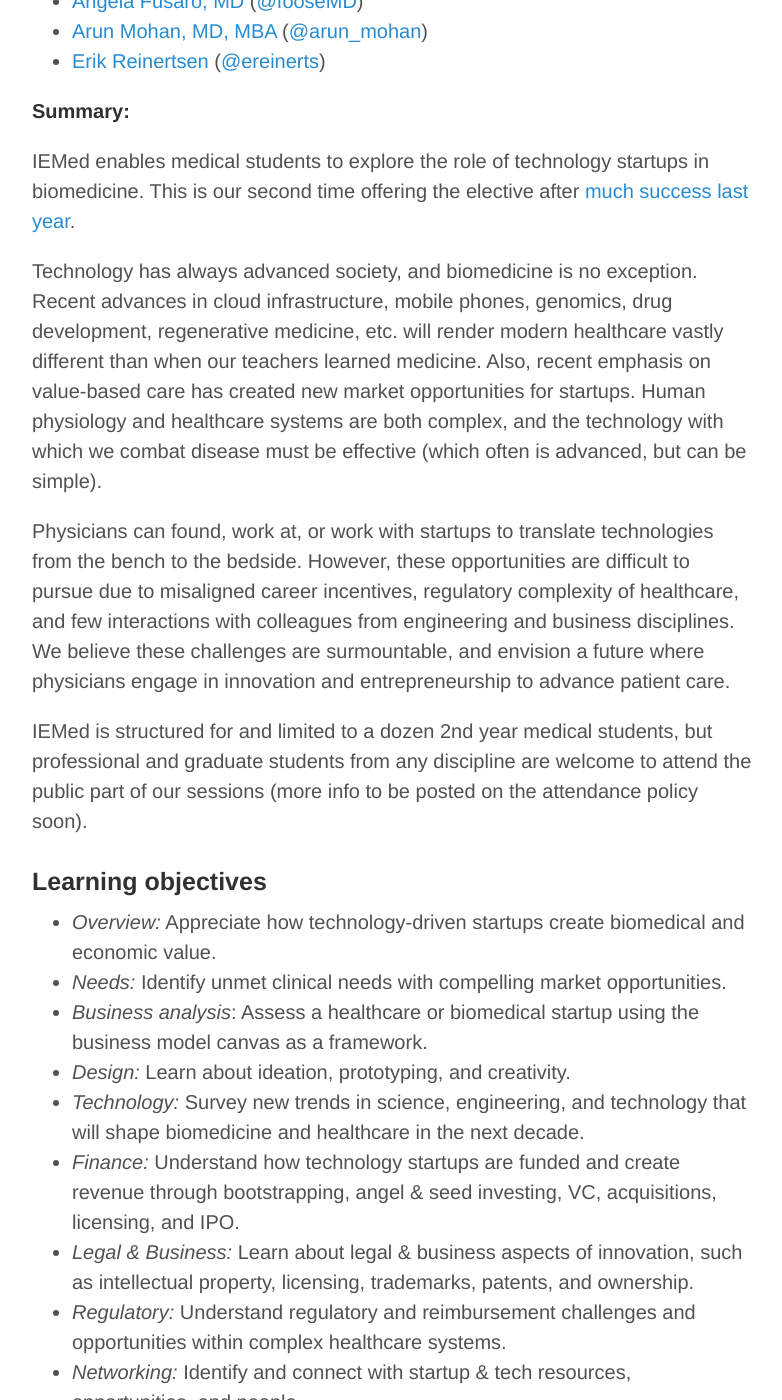
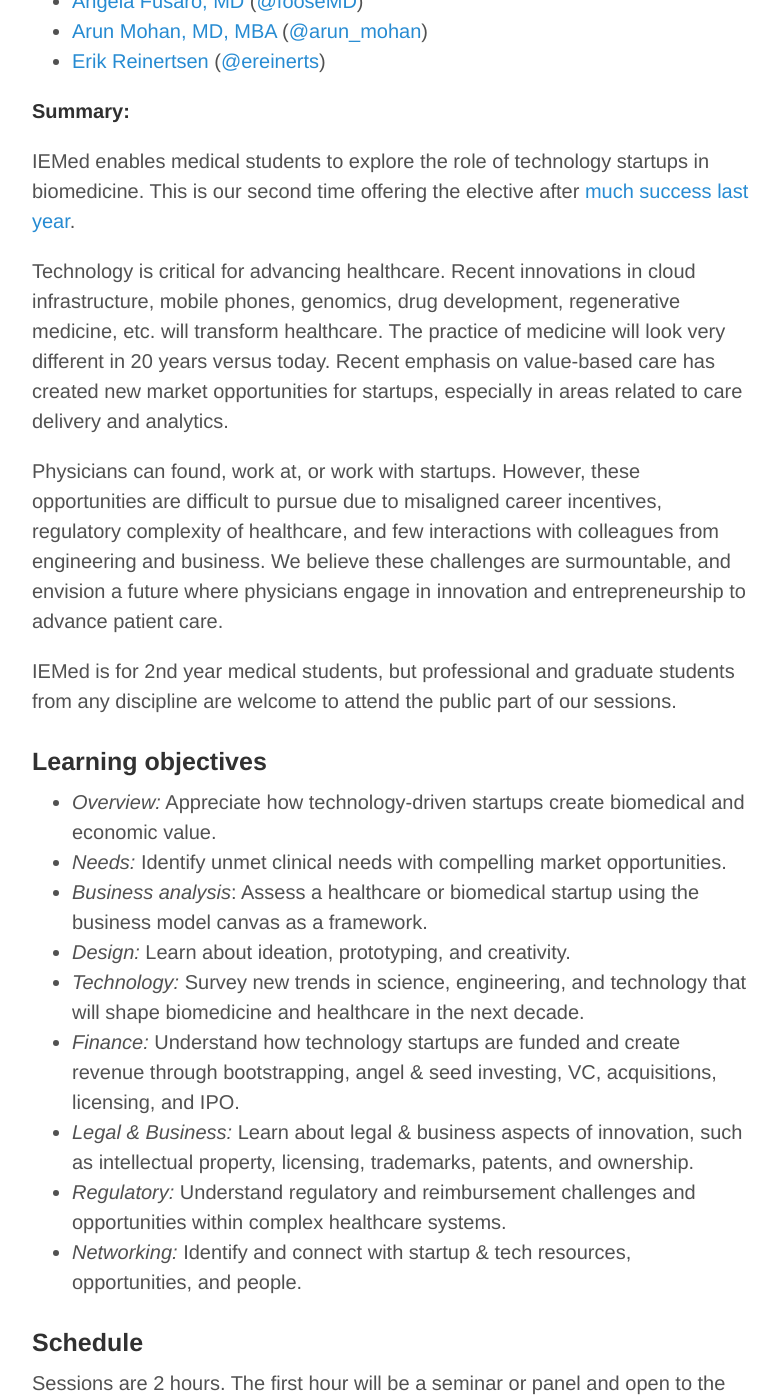
Before and after one commit to erikr/erikr.github.io, a Jekyll site: the page built from iemed.md, in a window 1280 px wide and 1400 px high, scrolled down 718 px. Shown: the whole window, without its empty margins (248-1030 px from the left). Built offline with Jekyll 4.4.1, drawn with Linux system fonts in a browser that asks for light colours; nearby versions of some CDN libraries.

Commit message:
revised summary

```diff
--- a/iemed.md
+++ b/iemed.md
@@ -32,11 +32,11 @@
 
 IEMed enables medical students to explore the role of technology startups in biomedicine. This is our second time offering the elective after [much success last year](#feedback).
 
-Technology has always advanced society, and biomedicine is no exception. Recent advances in cloud infrastructure, mobile phones, genomics, drug development, regenerative medicine, etc. will render modern healthcare vastly different than when our teachers learned medicine. Also, recent emphasis on value-based care has created new market opportunities for startups. Human physiology and healthcare systems are both complex, and the technology with which we combat disease must be effective (which often is advanced, but can be simple).
+Technology is critical for advancing healthcare. Recent innovations in cloud infrastructure, mobile phones, genomics, drug development, regenerative medicine, etc. will transform healthcare. The practice of medicine will look very different in 20 years versus today. Recent emphasis on value-based care has created new market opportunities for startups, especially in areas related to care delivery and analytics.
 
-Physicians can found, work at, or work with startups to translate technologies from the bench to the bedside. However, these opportunities are difficult to pursue due to misaligned career incentives, regulatory complexity of healthcare, and few interactions with colleagues from engineering and business disciplines. We believe these challenges are surmountable, and envision a future where physicians engage in innovation and entrepreneurship to advance patient care.
+Physicians can found, work at, or work with startups. However, these opportunities are difficult to pursue due to misaligned career incentives, regulatory complexity of healthcare, and few interactions with colleagues from engineering and business. We believe these challenges are surmountable, and envision a future where physicians engage in innovation and entrepreneurship to advance patient care.
 
-IEMed is structured for and limited to a dozen 2nd year medical students, but professional and graduate students from any discipline are welcome to attend the public part of our sessions (more info to be posted on the attendance policy soon).
+IEMed is for 2nd year medical students, but professional and graduate students from any discipline are welcome to attend the public part of our sessions.
 
 <a name="los"></a>
 
```
